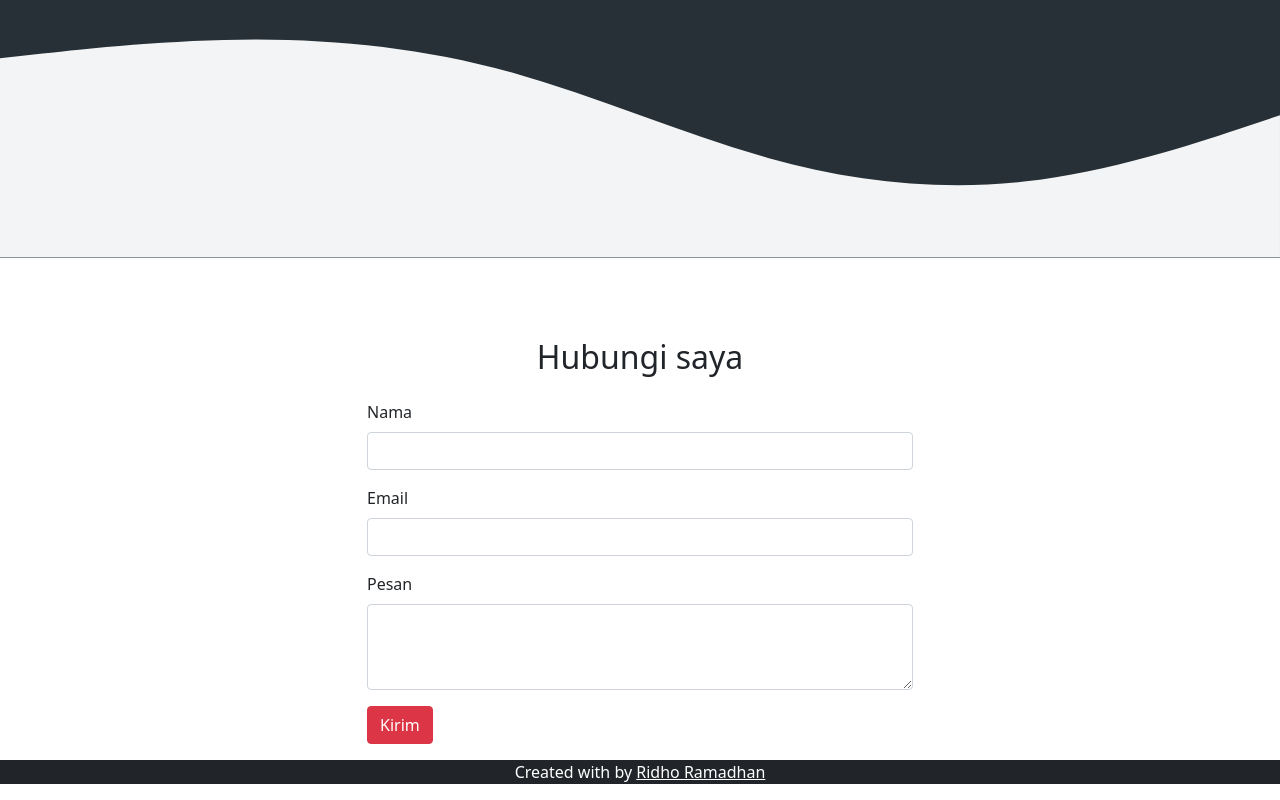
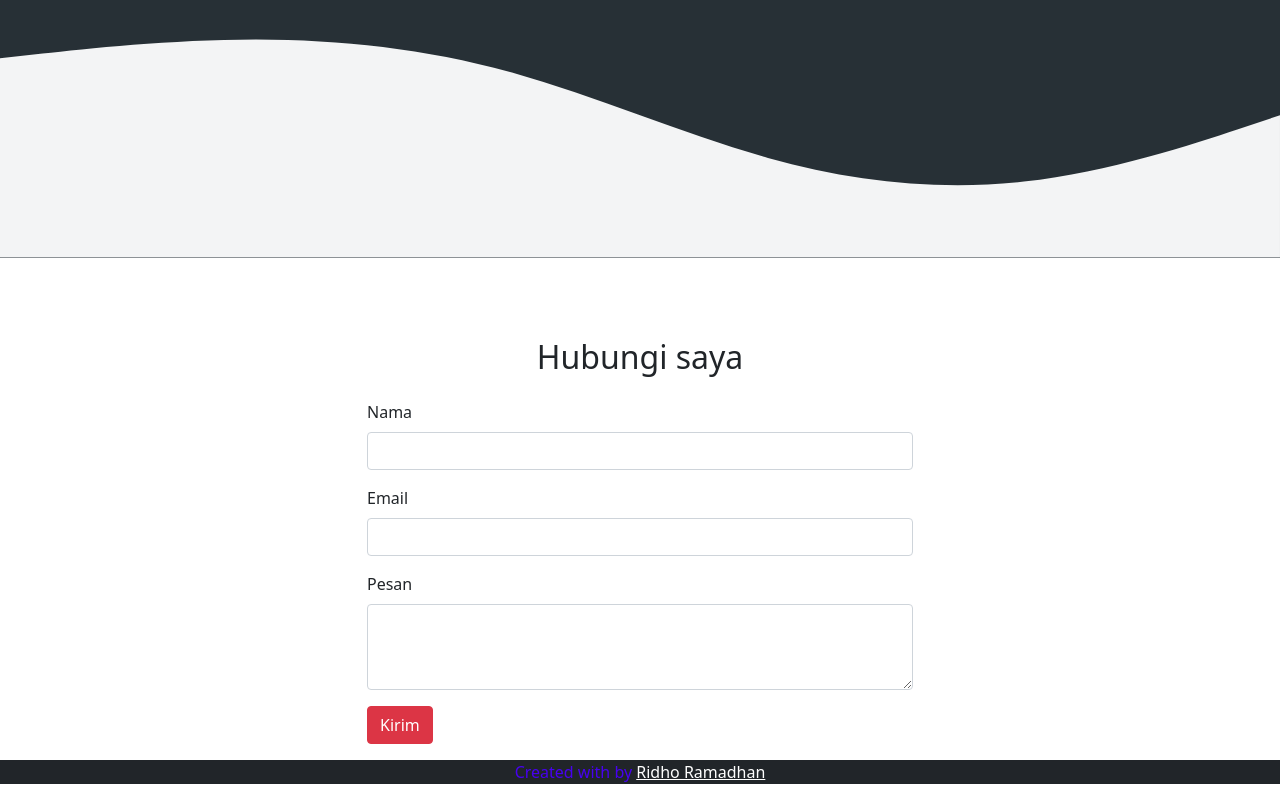
Before and after one commit to Senku07543/RidhoRamadhan.github.io, a plain HTML site: page index.html in a window 1280 px wide. Shown: the part 2043-2843 px from the top of the page. Drawn offline with nearby package versions, Linux system fonts and the light colour scheme.

```diff
--- a/style.css
+++ b/style.css
@@ -18,7 +18,7 @@ footer{
 	text-align: center;
 }
 footer p{
-	color: white;
+	color: rgb(72, 0, 241);
 }
 section {
 	padding-top: 5rem;
```
